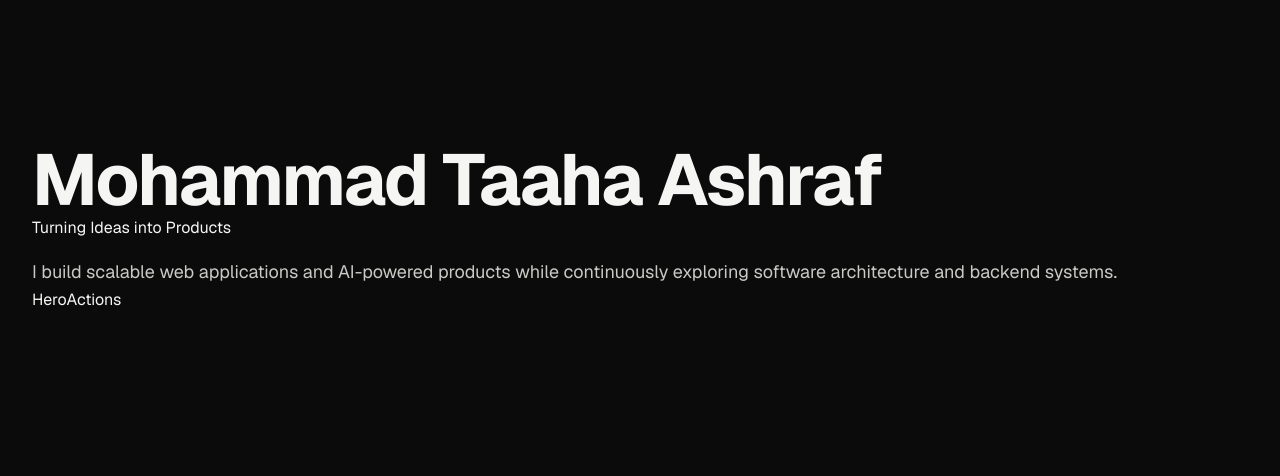
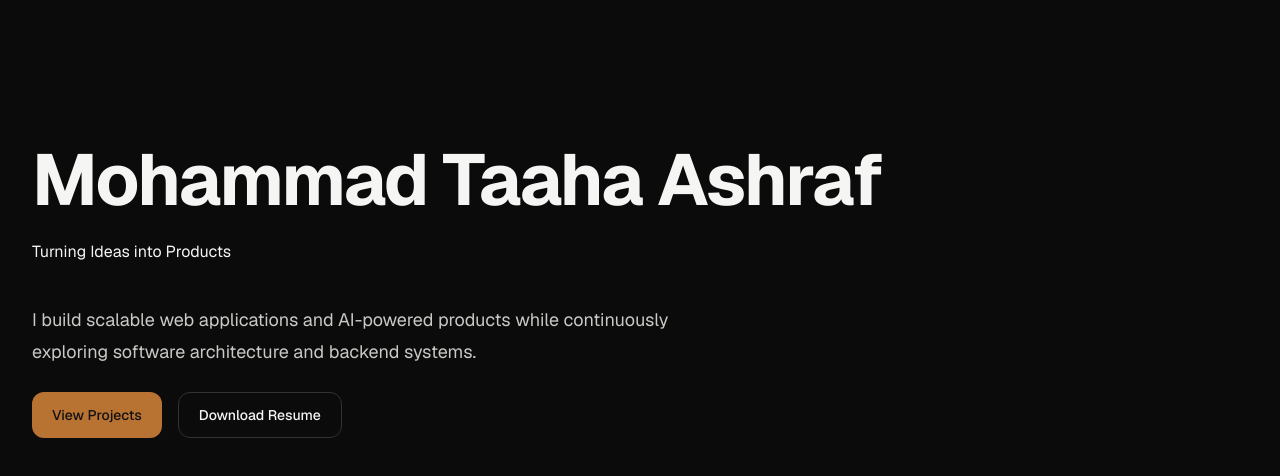
Before and after one commit to m-taaha/taaha-portfolio, a Next.js app: page / in a window 1280 px wide. Shown: the top 476 px of the page. Built offline with nearby package versions, Linux system fonts and the light colour scheme.

Commit message:
feat(hero): build reusable hero components and actions

```diff
--- a/app/components/sections/Hero/Hero.tsx
+++ b/app/components/sections/Hero/Hero.tsx
@@ -1,15 +1,12 @@
 import { Section } from "@/app/components/ui/Section";
 import { HeroContent } from "./HeroContent";
-import { HeroActions } from "./HeroActions";
-import { RotatingText } from "./RotatingText";
 
 
 
 export function Hero() {
   return (
-    <Section className="flex flex-col gap-6">
+    <Section >
       <HeroContent />
-      <HeroActions />
     </Section>
   );
 }
--- a/app/components/sections/Hero/HeroActions.tsx
+++ b/app/components/sections/Hero/HeroActions.tsx
@@ -1,7 +1,17 @@
 import React from 'react'
+import { Button } from '../../ui/Button'
 
 export function HeroActions() {
   return (
-    <div>HeroActions</div>
+    <div className='flex gap-4'>
+      <Button >
+        View Projects
+      </Button>
+
+      <Button variant="secondary">
+        Download Resume
+      </Button>
+
+    </div>
   )
 }
--- a/app/components/sections/Hero/HeroContent.tsx
+++ b/app/components/sections/Hero/HeroContent.tsx
@@ -1,17 +1,19 @@
 import { person } from "@/app/config/person"
 import { Heading, Text } from "@/app/components/ui/Typography";
 import { RotatingText } from "./RotatingText";
+import { HeroActions } from "./HeroActions";
 
 export function HeroContent() {
   return (
-    <div>
+    <div className="flex flex-col gap-6">
       <Heading>{person.name}</Heading>
 
       <RotatingText messages={person.heroMessages} />
 
-      <Text>
-        {person.shortBio}
-      </Text>
+      <Text className="max-w-2xl"
+      >{person.shortBio}</Text>
+
+      <HeroActions />
     </div>
   );
 }
--- /dev/null
+++ b/app/components/ui/Button.tsx
@@ -0,0 +1,34 @@
+import { cn } from "@/lib/utils";
+
+
+ type ButtonVariant =  "primary" | "secondary";
+
+const buttonVariants = {
+  primary: "bg-brand-primary text-brand-foreground hover:bg-brand-soft",
+  secondary:
+    "border border-border-default bg-transparent text-text-primary hover:border-border-strong hover:bg-surface-primary",
+} as const;
+
+ interface ButtonProps {
+    children: React.ReactNode;
+    variant?: ButtonVariant
+    className?: string;
+    onClick?: () => void
+}
+
+export function Button({children, variant="primary", className, onClick}: ButtonProps) {
+    return (
+    <button
+    type="button"
+    className={
+        cn(
+            "inline-flex items-center justify-center rounded-xl px-5 py-3 text-sm font-medium transition-colors focus:outline-none focus:ring-2 disabled:opacity-50 disabled:pointer-events-none",
+             buttonVariants[variant],
+             className
+        )
+    }
+    onClick={onClick}
+    >
+        {children}
+    </button>);
+}
```
